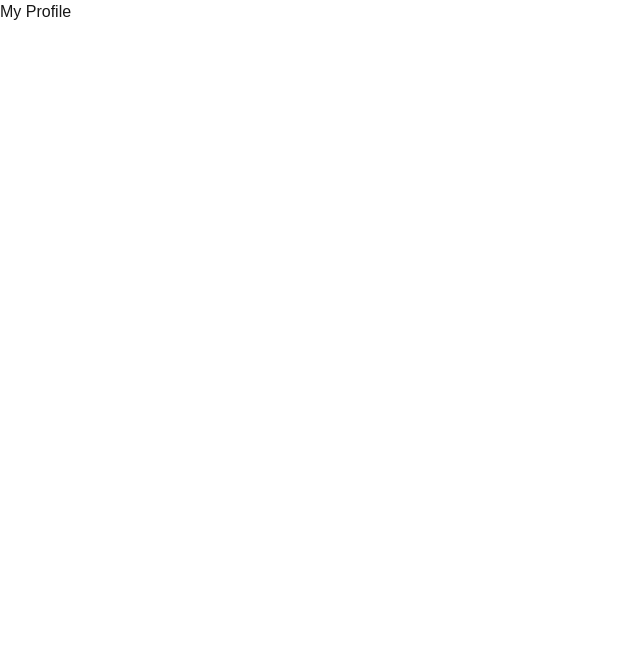
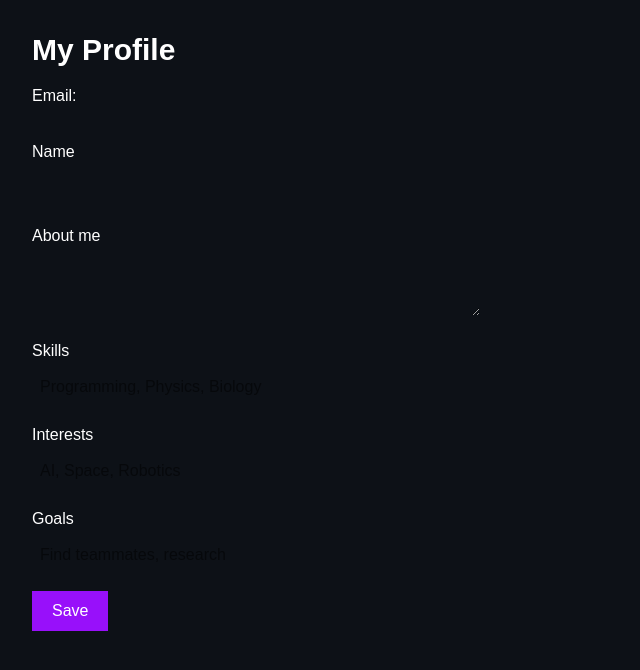
Before and after one commit to maryiazaranok-arch/STEM-Forge, a Next.js app: page /profile in a window 1280 px wide. Shown: the top 670 px of the page, without its empty margins (0-640 px from the left). Built offline with nearby package versions, Linux system fonts and the light colour scheme; no server answers.

Commit message:
Add MVP profile page

```diff
--- a/app/login/page.tsx
+++ b/app/login/page.tsx
@@ -1,12 +1,76 @@
 "use client";
 
 import { useState } from "react";
+import { useRouter } from "next/navigation";
 import { supabase } from "@/lib/supabase";
 
 export default function LoginPage() {
+  const router = useRouter();
+
+  const [email, setEmail] = useState("");
+  const [password, setPassword] = useState("");
+  const [message, setMessage] = useState("");
+
+  async function handleLogin() {
+    setMessage("");
+
+    const { error } = await supabase.auth.signInWithPassword({
+      email,
+      password,
+    });
+
+    if (error) {
+      setMessage(error.message);
+      return;
+    }
+
+    router.push("/profile");
+  }
+
   return (
-    <main>
-      Login Page
+    <main className="min-h-screen bg-[#0D1117] text-white flex items-center justify-center px-6">
+
+      <div className="w-full max-w-md bg-[#161B22] p-8 rounded-2xl border border-gray-800">
+
+        <h1 className="text-3xl font-bold mb-6">
+          Welcome Back
+        </h1>
+
+        <div className="space-y-4">
+
+          <input
+            type="email"
+            placeholder="Email"
+            value={email}
+            onChange={(e) => setEmail(e.target.value)}
+            className="w-full p-3 rounded-lg bg-[#0D1117] border border-gray-700 outline-none focus:border-purple-500"
+          />
+
+          <input
+            type="password"
+            placeholder="Password"
+            value={password}
+            onChange={(e) => setPassword(e.target.value)}
+            className="w-full p-3 rounded-lg bg-[#0D1117] border border-gray-700 outline-none focus:border-purple-500"
+          />
+
+          <button
+            onClick={handleLogin}
+            className="w-full bg-[#8B5CF6] p-3 rounded-lg hover:bg-purple-700 transition"
+          >
+            Login
+          </button>
+
+          {message && (
+            <p className="text-red-400 text-sm">
+              {message}
+            </p>
+          )}
+
+        </div>
+
+      </div>
+
     </main>
   );
 }
--- a/app/profile/page.tsx
+++ b/app/profile/page.tsx
@@ -1,7 +1,121 @@
+"use client";
+
+import { useEffect, useState } from "react";
+import { supabase } from "@/lib/supabase";
+
 export default function ProfilePage() {
+  const [user, setUser] = useState<any>(null);
+
+  const [name, setName] = useState("");
+  const [bio, setBio] = useState("");
+  const [skills, setSkills] = useState("");
+  const [interests, setInterests] = useState("");
+  const [goals, setGoals] = useState("");
+
+  useEffect(() => {
+    getUser();
+  }, []);
+
+  async function getUser() {
+    const {
+      data: { user },
+    } = await supabase.auth.getUser();
+
+    setUser(user);
+  }
+
+  async function saveProfile() {
+    if (!user) return;
+
+    const { error } = await supabase
+      .from("profiles")
+      .upsert({
+        id: user.id,
+        full_name: name,
+        bio: bio,
+        skills: skills ? skills.split(",") : [],
+        interests: interests ? interests.split(",") : [],
+        goals: goals ? goals.split(",") : [],
+      });
+
+    if (error) {
+      alert(error.message);
+      return;
+    }
+
+    alert("Saved!");
+  }
+
   return (
-    <main>
-      <h1>My Profile</h1>
+    <main className="min-h-screen bg-[#0D1117] text-white p-8">
+
+      <h1 className="text-3xl font-bold">
+        My Profile
+      </h1>
+
+      <p className="mt-4">
+        Email: {user?.email}
+      </p>
+
+      <div className="mt-8 max-w-md">
+
+        <p>Name</p>
+
+        <input
+          value={name}
+          onChange={(e) => setName(e.target.value)}
+          className="w-full p-2 mt-1 mb-4 text-black"
+        />
+
+
+        <p>About me</p>
+
+        <textarea
+          value={bio}
+          onChange={(e) => setBio(e.target.value)}
+          className="w-full p-2 mt-1 mb-4 text-black"
+        />
+
+
+        <p>Skills</p>
+
+        <input
+          placeholder="Programming, Physics, Biology"
+          value={skills}
+          onChange={(e) => setSkills(e.target.value)}
+          className="w-full p-2 mt-1 mb-4 text-black"
+        />
+
+
+        <p>Interests</p>
+
+        <input
+          placeholder="AI, Space, Robotics"
+          value={interests}
+          onChange={(e) => setInterests(e.target.value)}
+          className="w-full p-2 mt-1 mb-4 text-black"
+        />
+
+
+        <p>Goals</p>
+
+        <input
+          placeholder="Find teammates, research"
+          value={goals}
+          onChange={(e) => setGoals(e.target.value)}
+          className="w-full p-2 mt-1 mb-4 text-black"
+        />
+
+
+        <button
+          onClick={saveProfile}
+          className="bg-purple-600 px-5 py-2"
+        >
+          Save
+        </button>
+
+      </div>
+
     </main>
   );
 }
```
